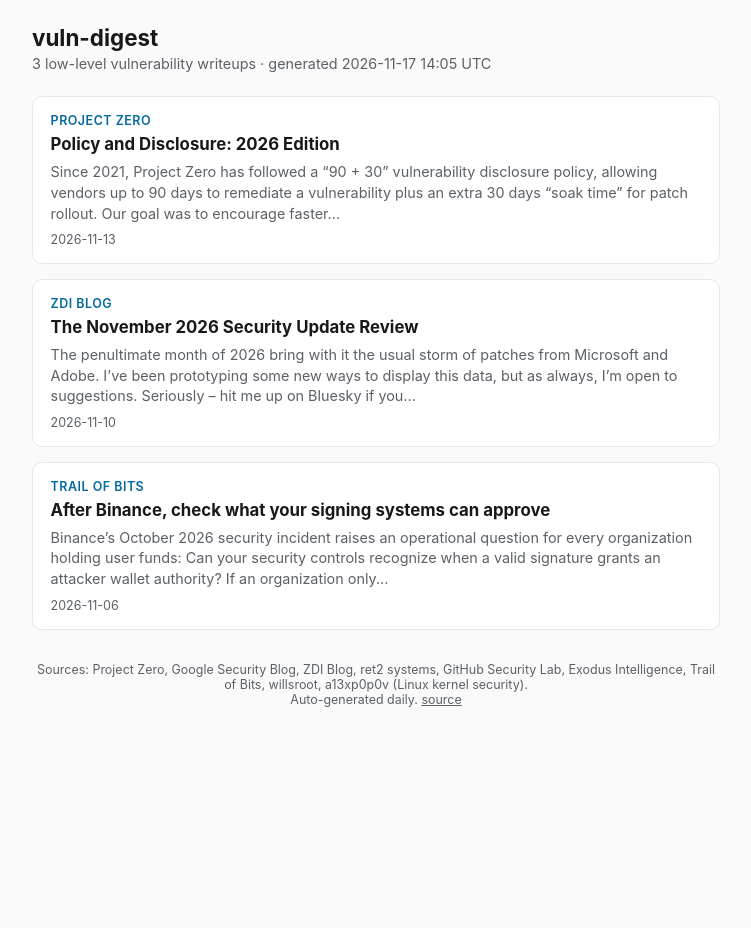
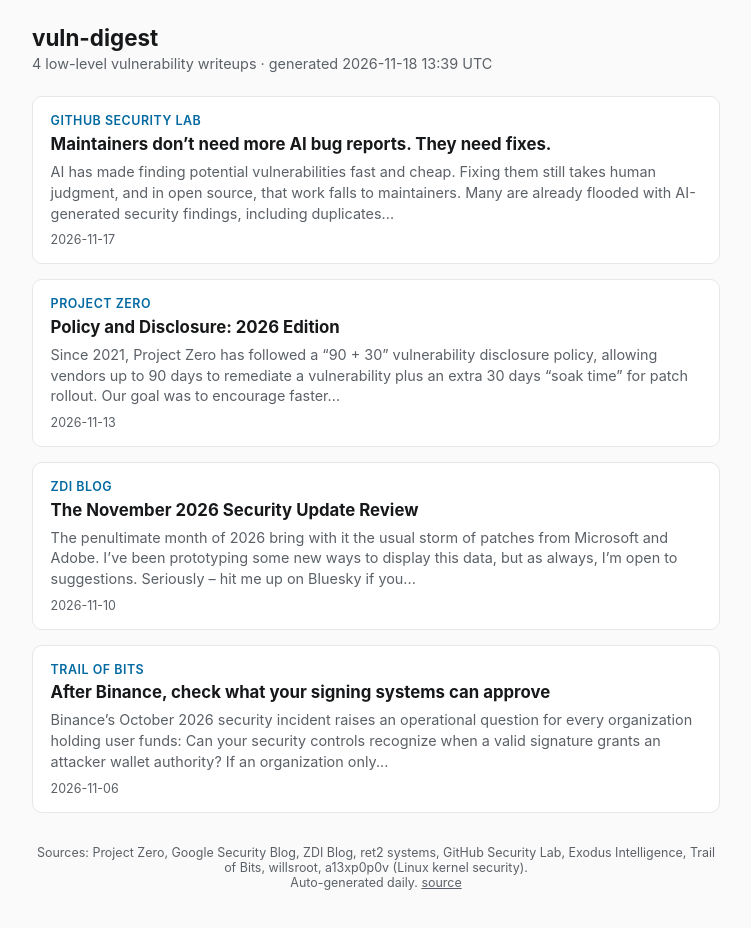
Before and after one commit to obamas-lastname/vuln-digest, a plain HTML site: page docs/index.html in a window 1280 px wide. Shown: the whole page, without its empty margins (264-1015 px from the left). Before the commit the page ends 800 px from the top, so only its background shows below. Drawn offline with Linux system fonts and the light colour scheme.

Commit message:
Update digest 2026-11-18

```diff
--- a/docs/index.html
+++ b/docs/index.html
@@ -38,8 +38,15 @@
 <body>
 <header>
   <h1>vuln-digest</h1>
-  <div class="sub">3 low-level vulnerability writeups &middot; generated 2026-11-17 14:05 UTC</div>
+  <div class="sub">4 low-level vulnerability writeups &middot; generated 2026-11-18 13:39 UTC</div>
 </header>
+<article class="card">
+  <div class="source">GitHub Security Lab</div>
+  <h2><a href="https://github.blog/open-source/maintainers/maintainers-dont-need-more-ai-bug-reports-they-need-fixes/" target="_blank" rel="noopener">Maintainers don’t need more AI bug reports. They need fixes.</a></h2>
+  <p class="summary">AI has made finding potential vulnerabilities fast and cheap. Fixing them still takes human judgment, and in open source, that work falls to maintainers. Many are already flooded with AI-generated security findings, including duplicates...</p>
+  <div class="date">2026-11-17</div>
+</article>
+
 <article class="card">
   <div class="source">Project Zero</div>
   <h2><a href="https://projectzero.google/2026/11/disclosure-policy.html" target="_blank" rel="noopener">Policy and Disclosure: 2026 Edition</a></h2>
```
